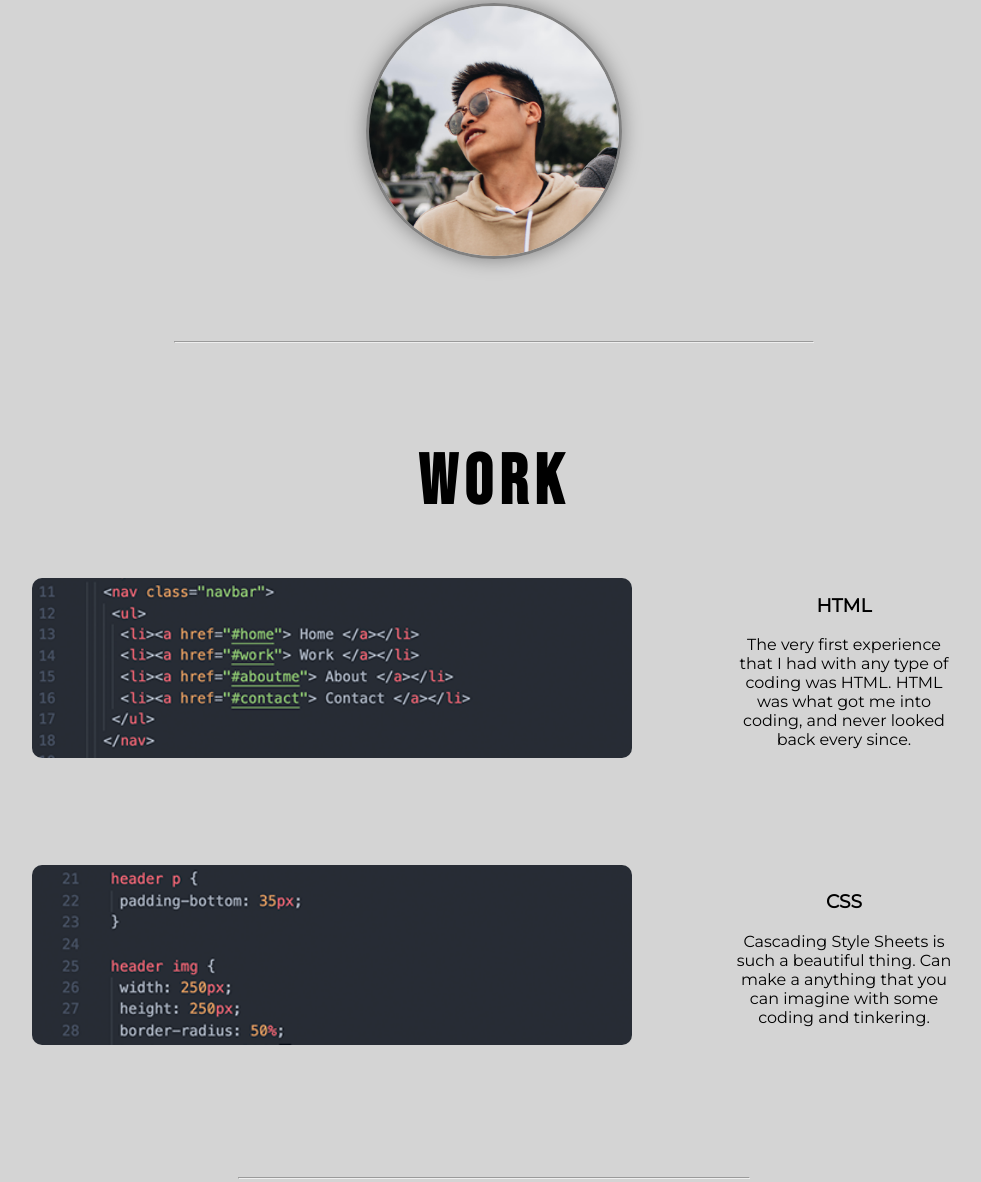
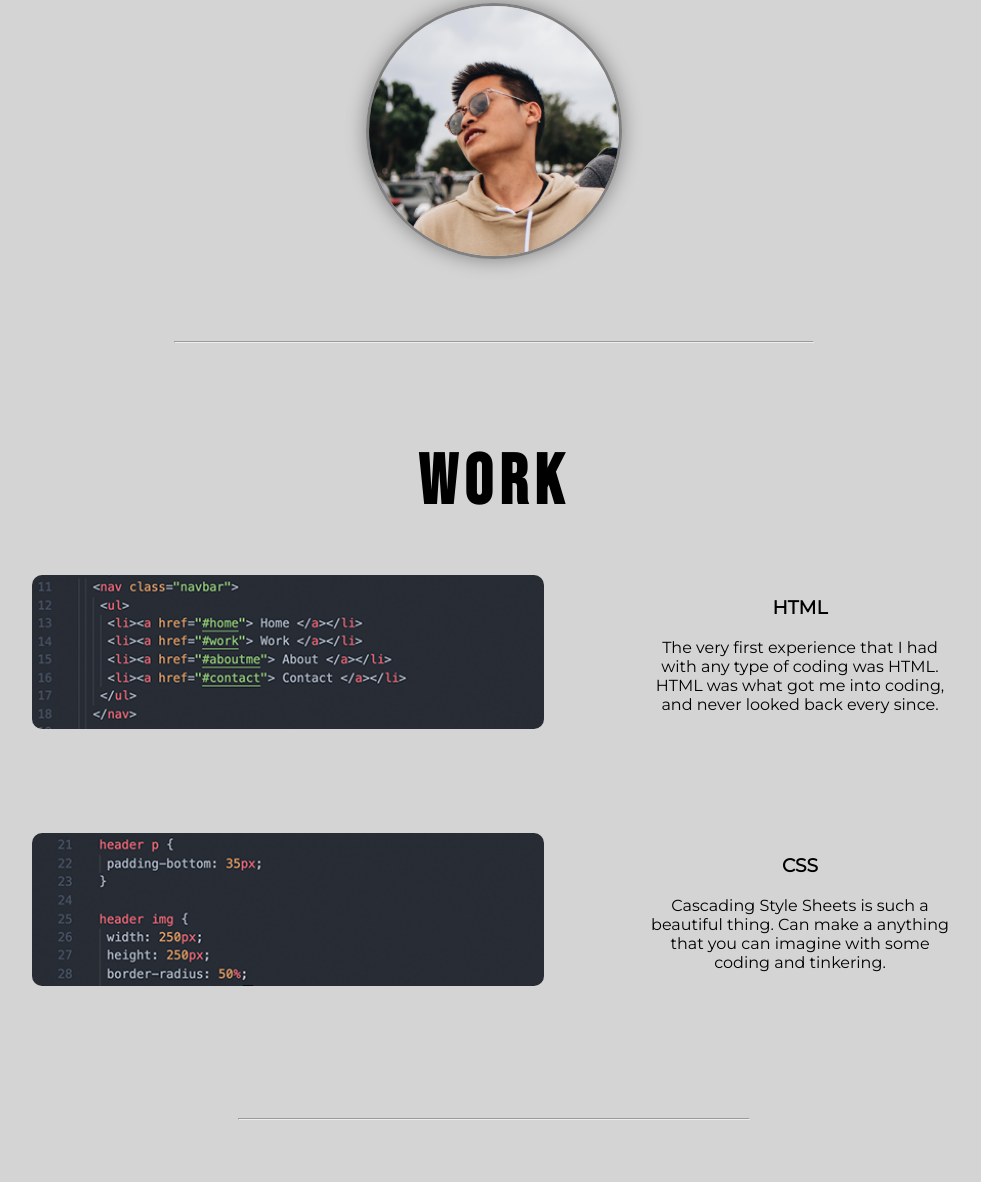
Before and after one commit to latommyla/Minimalist-Portfolio, a plain HTML site: page index.html in a window 1280 px wide. Shown: the part 364-1546 px from the top of the page, without its empty margins (146-1127 px from the left). Drawn offline with Linux system fonts and the light colour scheme.

Commit message:
work img width test

```diff
--- a/assests/style.css
+++ b/assests/style.css
@@ -77,7 +77,7 @@ a:hover {
 
 #container {
  display: flex;
- flex-direction: column;
+ flex-direction: row;
  width: 80%;
  margin: 0px auto;
 }
@@ -148,7 +148,7 @@ a:hover {
 }
 
 .work img {
- width: 600px;
+ width: 40vw;
  border-radius: 10px;
 }
 
@@ -174,17 +174,19 @@ a:hover {
 
 @media screen and (max-width: 768px) {
  #container {
+  flex-direction: column;
   width: 60%;
  }
 }
 
 @media screen and (max-width: 414px) {
  #container {
+  flex-direction: column;
   width: 40%;
  }
 }
 
-/*
+
 @media screen and (max-width: 414px) {
  .work img {
   width: 75%;
```
